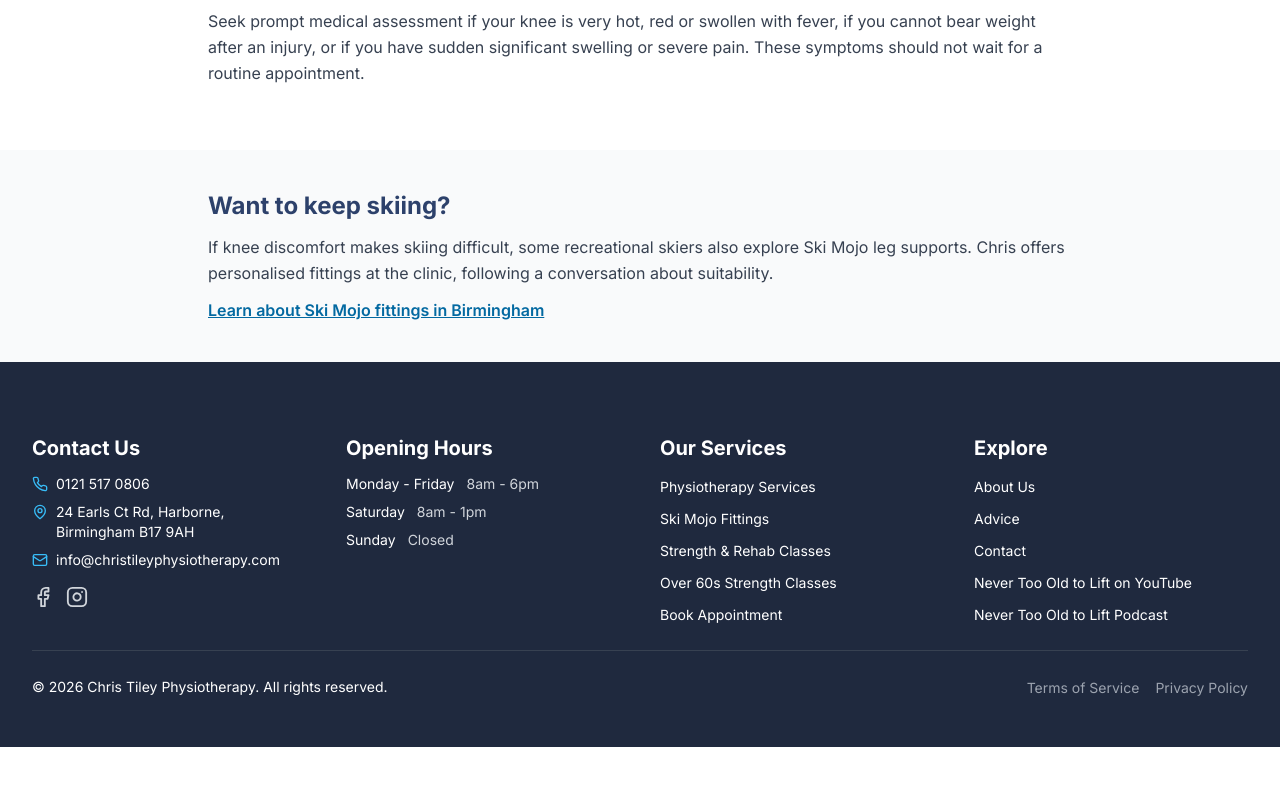
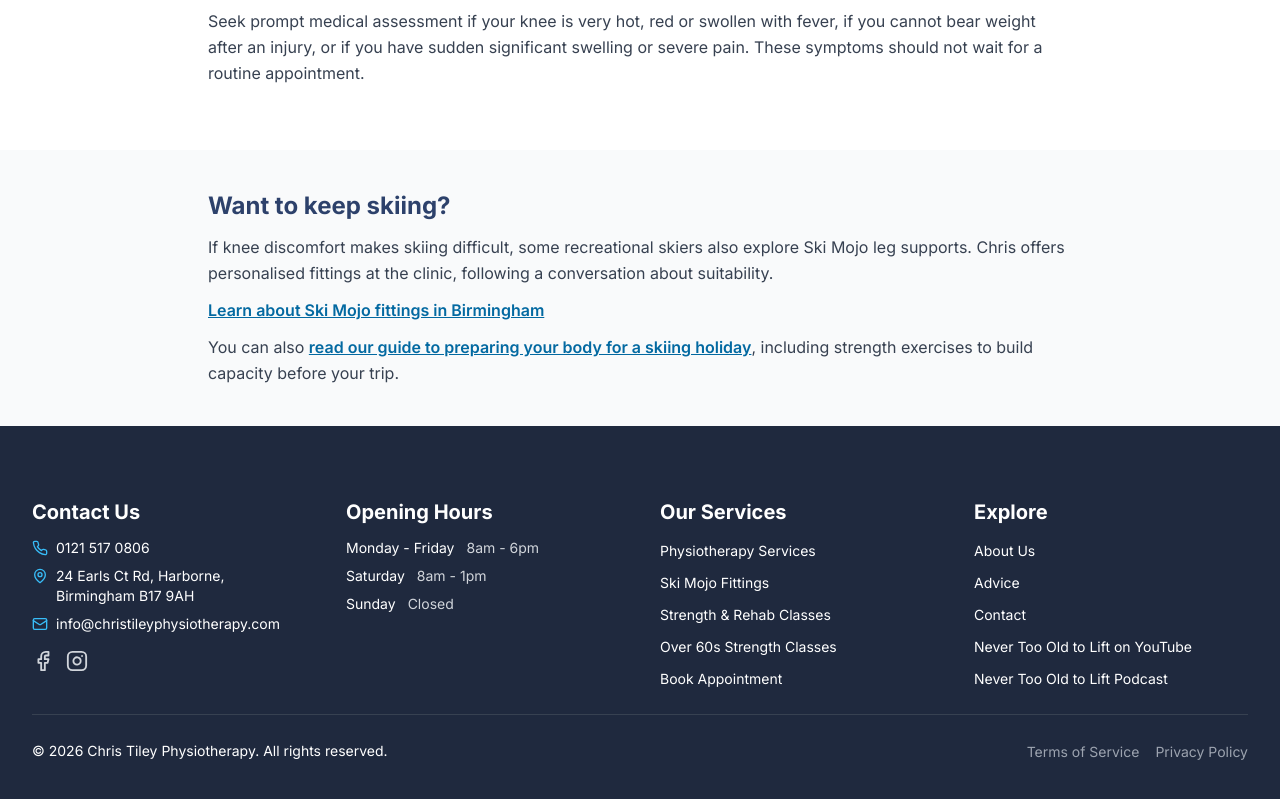
Before and after one commit to CTPhysio/CTPhysio, a React (Vite) app: page /treatments/knee-pain in a window 1280 px wide. Shown: the part 3219-4018 px from the top of the page. Before the commit the page ends 3966 px from the top, so only its background shows below. Built offline with nearby package versions, Linux system fonts and the light colour scheme.

Commit message:
Add contextual skiing advice links in src/components/KneePain.tsx

```diff
--- a/src/components/KneePain.tsx
+++ b/src/components/KneePain.tsx
@@ -53,7 +53,7 @@ const KneePain: React.FC = () => (
       </div>
     </div>
   </section>
-    <section className="bg-gray-50 py-10"><div className="container mx-auto px-4 max-w-4xl"><h2 className="text-2xl font-bold text-navy-700 mb-3">Want to keep skiing?</h2><p className="text-gray-700 mb-3">If knee discomfort makes skiing difficult, some recreational skiers also explore Ski Mojo leg supports. Chris offers personalised fittings at the clinic, following a conversation about suitability.</p><a href="/ski-mojo/" className="text-sky-700 underline font-semibold">Learn about Ski Mojo fittings in Birmingham</a></div></section>
+    <section className="bg-gray-50 py-10"><div className="container mx-auto px-4 max-w-4xl"><h2 className="text-2xl font-bold text-navy-700 mb-3">Want to keep skiing?</h2><p className="text-gray-700 mb-3">If knee discomfort makes skiing difficult, some recreational skiers also explore Ski Mojo leg supports. Chris offers personalised fittings at the clinic, following a conversation about suitability.</p><a href="/ski-mojo/" className="text-sky-700 underline font-semibold">Learn about Ski Mojo fittings in Birmingham</a><p className="text-gray-700 mt-3">You can also <a href="/advice/ski-fitness-exercises/" className="text-sky-700 underline font-semibold">read our guide to preparing your body for a skiing holiday</a>, including strength exercises to build capacity before your trip.</p></div></section>
   </>
 );
 
```
